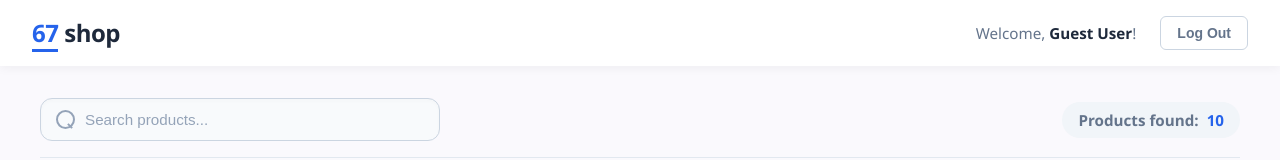
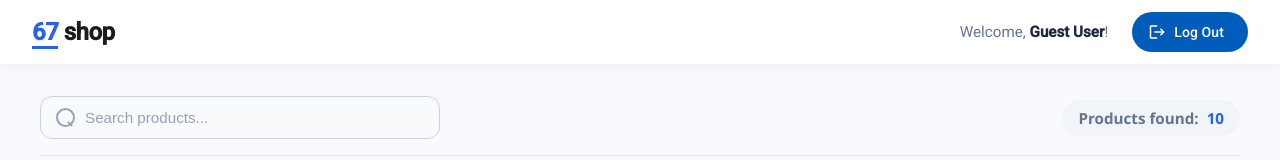
Before and after one commit to klinx01/67-shop, an Angular app: page / in a window 1280 px wide. Both pictures are taken after a click on the button "Sign In". Shown: the top 160 px of the page. Built offline with nearby package versions, Linux system fonts and the light colour scheme.

Commit message:
create header

```diff
--- a/src/app/app.ts
+++ b/src/app/app.ts
@@ -1,11 +1,12 @@
 import { Component, signal, WritableSignal } from '@angular/core';
 import { RouterOutlet } from '@angular/router';
 import { FooterComponent } from './shared/components/footer/footer';
+import { Header } from "./shared/components/header/header";
 
 
 @Component({
   selector: 'app-root',
-  imports: [RouterOutlet, FooterComponent],
+  imports: [RouterOutlet, FooterComponent, Header],
   templateUrl: './app.html',
   styleUrl: './app.scss'
 })
--- a/src/app/components/home-page/home-page.html
+++ b/src/app/components/home-page/home-page.html
@@ -1,17 +1,7 @@
 <div class="homepage-wrapper">
 
   @if (authService.isLoggedIn()) {
-    <header class="user-bar">
-      <div class="logo">
-        <span class="brand">67</span> shop
-      </div>
-      <div class="user-info">
-        <span class="welcome-text">Welcome, <strong class="username">Guest User</strong>!</span>
-        <button (click)="authService.logout()" class="btn-logout-small">
-          Log Out
-        </button>
-      </div>
-    </header>
+    <app-header></app-header>
 
     <main class="content-container">
       <app-product-list></app-product-list>
--- a/src/app/components/home-page/home-page.scss
+++ b/src/app/components/home-page/home-page.scss
@@ -12,62 +12,6 @@ $border-color: #cbd5e1;
   min-height: 100vh;
   font-family: 'Segoe UI', Roboto, Helvetica, Arial, sans-serif;
   color: $text-main;
-}
-
-.user-bar {
-  display: flex;
-  justify-content: space-between;
-  align-items: center;
-  padding: 1rem 2rem;
-  background-color: $card-bg;
-  box-shadow: 0 2px 10px rgba(0, 0, 0, 0.05);
-  position: sticky;
-  top: 0;
-  z-index: 100;
-
-  .logo {
-    font-size: 1.5rem;
-    font-weight: 700;
-    letter-spacing: -0.5px;
-
-    .brand {
-      color: $primary-color;
-      border-bottom: 3px solid $primary-color;
-    }
-  }
-
-  .user-info {
-    display: flex;
-    align-items: center;
-    gap: 1.5rem;
-
-    .welcome-text {
-      font-size: 0.95rem;
-      color: $text-muted;
-
-      .username {
-        color: $text-main;
-      }
-    }
-
-    .btn-logout-small {
-      background: transparent;
-      border: 1px solid $border-color;
-      color: $text-muted;
-      padding: 0.5rem 1rem;
-      border-radius: 6px;
-      font-size: 0.875rem;
-      font-weight: 600;
-      cursor: pointer;
-      transition: all 0.2s ease;
-
-      &:hover {
-        background-color: $danger-color;
-        border-color: $danger-color;
-        color: white;
-      }
-    }
-  }
 }
 
 .content-container {
--- a/src/app/components/home-page/home-page.ts
+++ b/src/app/components/home-page/home-page.ts
@@ -1,10 +1,11 @@
 import { Component, inject } from '@angular/core';
 import { ProductList } from "../product-list/product-list";
 import { AuthService } from '../../core/services/auth.service';
+import { Header } from "../../shared/components/header/header";
 
 @Component({
   selector: 'app-home-page',
-  imports: [ProductList],
+  imports: [ProductList, Header],
   templateUrl: './home-page.html',
   styleUrl: './home-page.scss',
 })
--- /dev/null
+++ b/src/app/shared/components/header/header.html
@@ -0,0 +1,15 @@
+<div class="font-family">
+  <mat-toolbar color="primary" class="user-bar">
+    <div class="logo">
+      <span class="brand">67</span> shop
+    </div>
+    <span class="spacer"></span>
+    <div class="user-info">
+      <span class="welcome-text">Welcome, <strong class="username">Guest User</strong>!</span>
+      <button mat-flat-button color="warn" (click)="authService.logout()">
+        <mat-icon>logout</mat-icon>
+        Log Out
+      </button>
+    </div>
+  </mat-toolbar>
+</div>
--- /dev/null
+++ b/src/app/shared/components/header/header.scss
@@ -0,0 +1,70 @@
+$primary-color: #2563eb;
+$primary-hover: #1d4ed8;
+$danger-color: #ef4444;
+$danger-hover: #dc2626;
+$bg-gradient: linear-gradient(135deg, #f1f5f9 0%, #e2e8f0 100%);
+$card-bg: #ffffff;
+$text-main: #1e293b;
+$text-muted: #64748b;
+$border-color: #cbd5e1;
+
+
+.font-family {
+  font-family: "Segoe UI", Roboto, Helvetica, Arial, sans-serif;
+}
+
+.user-bar {
+  display: flex;
+  justify-content: space-between;
+  align-items: center;
+  padding: 1rem 2rem;
+  background-color: $card-bg;
+  box-shadow: 0 2px 10px rgba(0, 0, 0, 0.05);
+  position: sticky;
+  top: 0;
+  z-index: 100;
+
+  .logo {
+    font-size: 1.5rem;
+    font-weight: 700;
+    letter-spacing: -0.5px;
+
+    .brand {
+      color: $primary-color;
+      border-bottom: 3px solid $primary-color;
+    }
+  }
+
+  .user-info {
+    display: flex;
+    align-items: center;
+    gap: 1.5rem;
+
+    .welcome-text {
+      font-size: 0.95rem;
+      color: $text-muted;
+
+      .username {
+        color: $text-main;
+      }
+    }
+
+    .btn-logout-small {
+      background: transparent;
+      border: 1px solid $border-color;
+      color: $text-muted;
+      padding: 0.5rem 1rem;
+      border-radius: 6px;
+      font-size: 0.875rem;
+      font-weight: 600;
+      cursor: pointer;
+      transition: all 0.2s ease;
+
+      &:hover {
+        background-color: $danger-color;
+        border-color: $danger-color;
+        color: white;
+      }
+    }
+  }
+}
--- /dev/null
+++ b/src/app/shared/components/header/header.ts
@@ -0,0 +1,17 @@
+import { Component, inject } from '@angular/core';
+import { AuthService } from '../../../core/services/auth.service';
+import { MatToolbarModule } from '@angular/material/toolbar';
+import { MatButtonModule } from '@angular/material/button';
+import { MatIconModule } from '@angular/material/icon';
+
+@Component({
+  selector: 'app-header',
+  imports: [MatToolbarModule, MatButtonModule, MatIconModule],
+  templateUrl: './header.html',
+  styleUrl: './header.scss',
+})
+export class Header {
+
+  authService: AuthService = inject(AuthService);
+
+}
--- a/src/styles.scss
+++ b/src/styles.scss
@@ -3,6 +3,7 @@
 // components according to the Material 3 design spec.
 // Learn more about theming and how to use it for your application's
 // custom components at https://material.angular.dev/guide/theming
+
 @use '@angular/material' as mat;
 
 html {
```
Also changed, not shown: src/app/shared/components/footer/footer.ts (line endings or trailing spaces).
